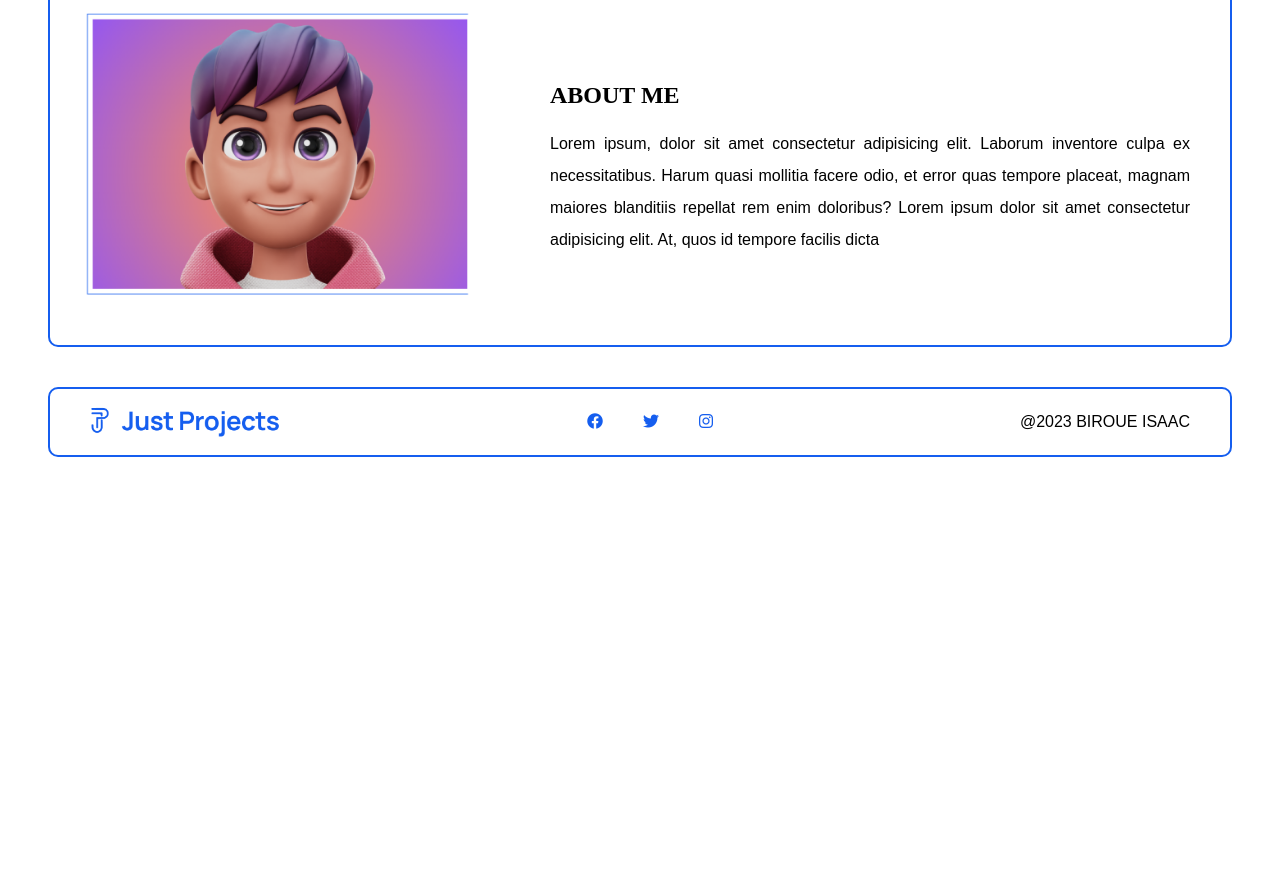
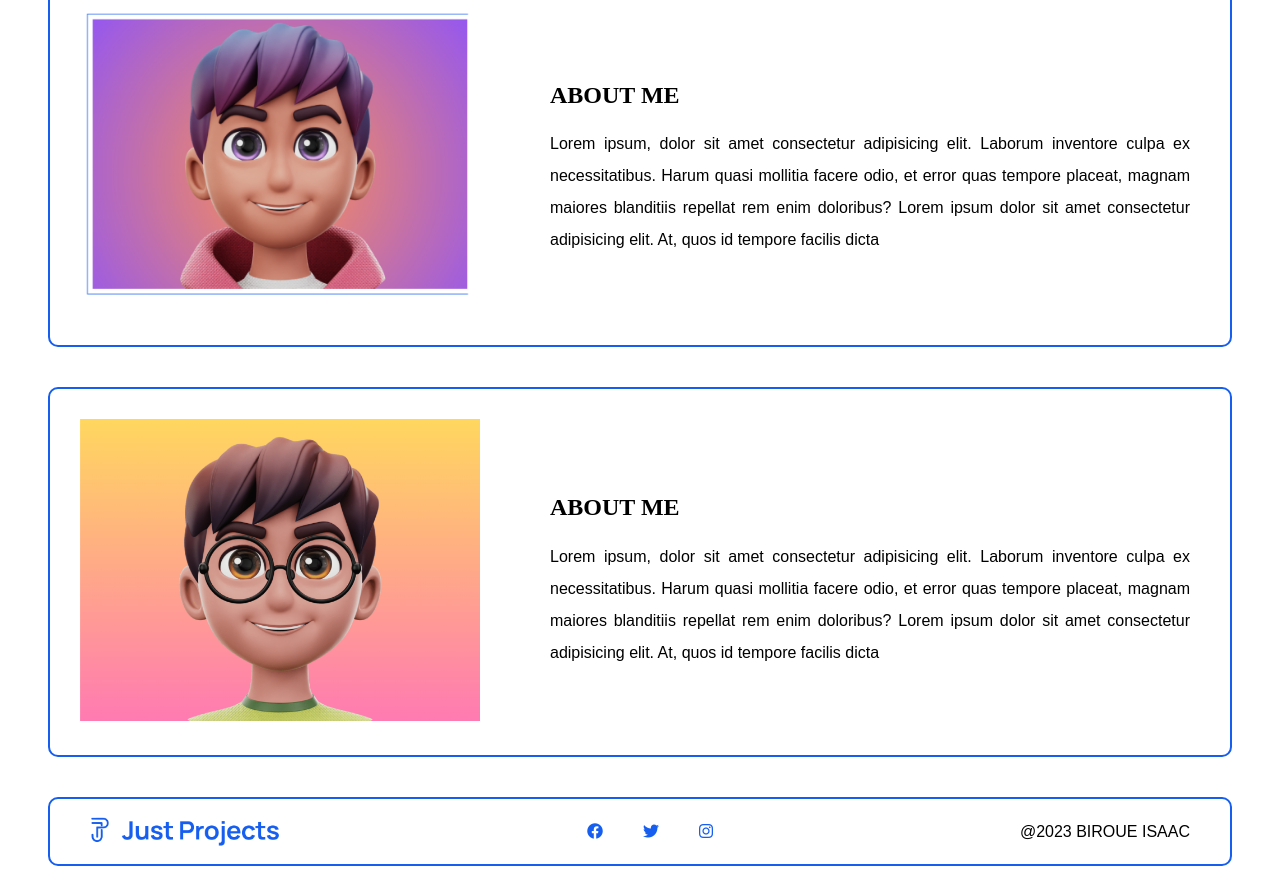
Before and after one commit to biroue10/the-just-project-2, a website: page index.html in a window 1280 px wide. Shown: the part 797-1676 px from the top of the page. Before the commit the page ends 1267 px from the top, so only its background shows below. Drawn offline with Linux system fonts and the light colour scheme.

Commit message:
Section 4

```diff
--- a/assets/css/style.css
+++ b/assets/css/style.css
@@ -83,7 +83,7 @@ a {
   padding-top: 30px;
   padding-bottom: 30px;
 }
-.section2 {
+.section2, .section3{
   margin-bottom: 40px;
   padding-right: 40px;
 }
@@ -125,3 +125,10 @@ h1 {
 .text2 {
   text-align: justify;
 }
+.flex-container4 {
+  display: flex;
+  justify-content: space-around;
+  align-items: center;
+  padding-top: 30px;
+  padding-bottom: 30px;
+}
--- a/index.html
+++ b/index.html
@@ -65,6 +65,23 @@
           </div>
         </div>
       </section>
+      <section class="section3">
+        <div class="flex-container4">
+          <div>
+            <img src="./assets/image/frame.png" alt="image2" class="image1" />
+          </div>
+          <div class="aboutme">
+            <h2>ABOUT ME</h2>
+            <div class="text text2">
+              Lorem ipsum, dolor sit amet consectetur adipisicing elit. Laborum
+              inventore culpa ex necessitatibus. Harum quasi mollitia facere
+              odio, et error quas tempore placeat, magnam maiores blanditiis
+              repellat rem enim doloribus? Lorem ipsum dolor sit amet
+              consectetur adipisicing elit. At, quos id tempore facilis dicta
+            </div>
+          </div>
+        </div>
+      </section>
       <footer>
         <div class="flex-container">
           <div class="image_pied">
```
Also changed, not shown: assets/image/frame.png (added).
